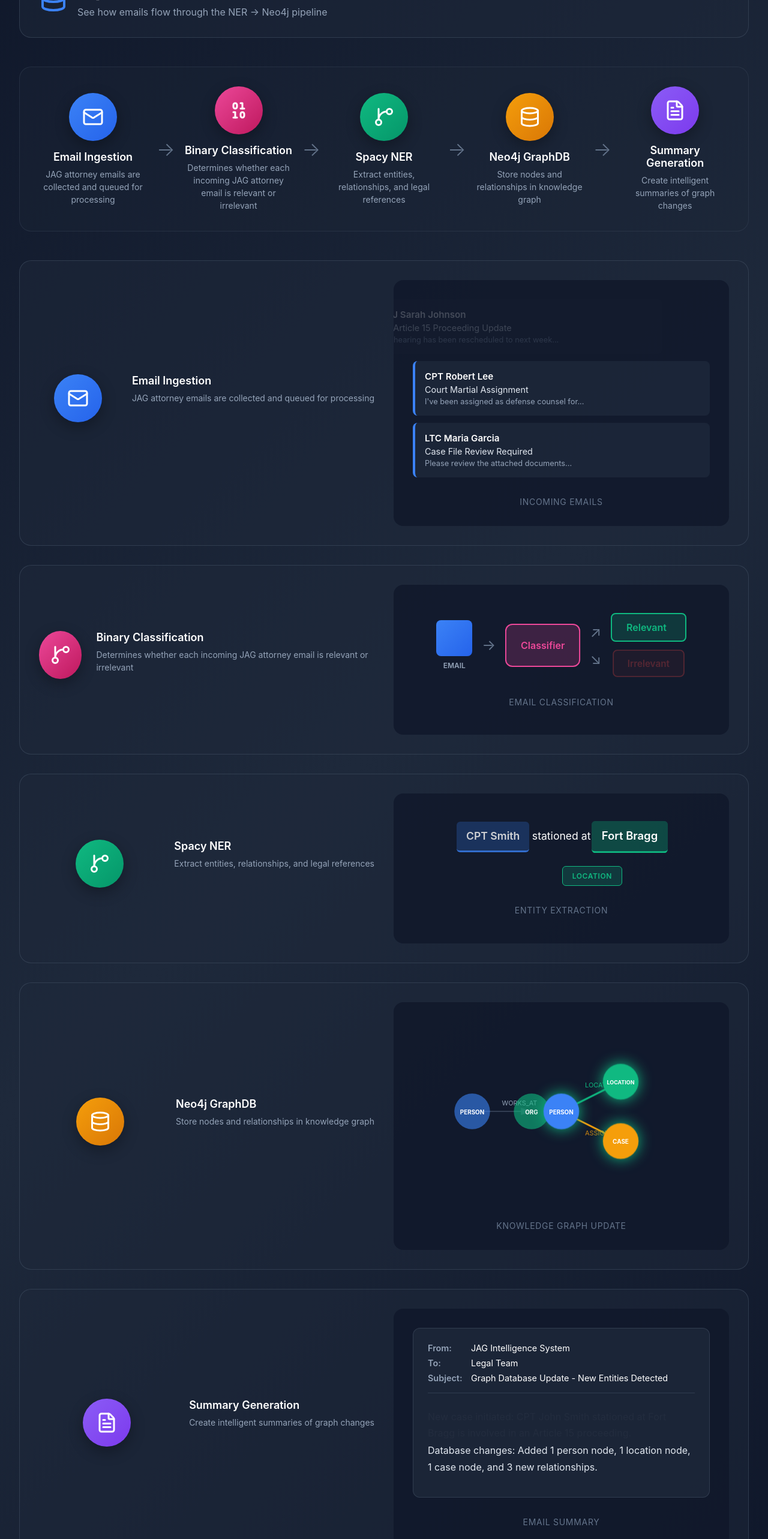
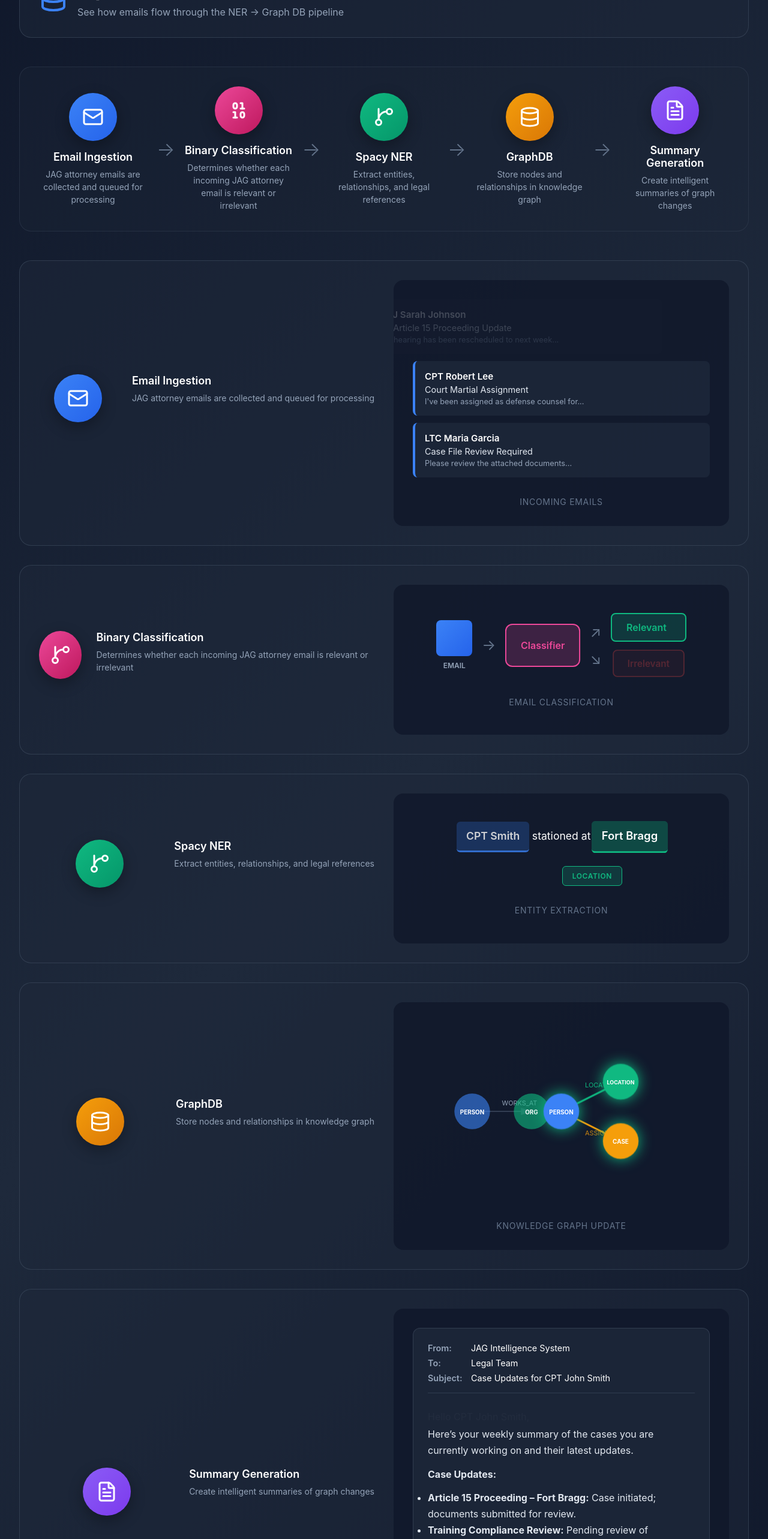
Before and after one commit to brandonluffmandeltalima/JAGDemo, a Next.js app: page / in a window 1280 px wide. Shown: the part 234-2800 px from the top of the page at 60% size. Built offline with nearby package versions, Linux system fonts and the light colour scheme.

Commit message:
styling updates

```diff
--- a/pages/index.js
+++ b/pages/index.js
@@ -12,29 +12,29 @@
   const [batchResults, setBatchResults] = useState([]);
   const [currentBatchIndex, setCurrentBatchIndex] = useState(0);
 
-  // Pre-populated test emails for batch processing
 const testEmails = [
   {
-    subject: "Personnel Update - Fort Bragg",
-    content: "CPT John Smith stationed at Fort Bragg is scheduled for an Article 15 hearing on March 15, 2024. The case involves alleged misconduct during a training exercise. LTC Davis will preside over the hearing."
+    subject: "Case Update – CPT John Smith (Case #JS-2417)",
+    content: "New information has been added to Case #JS-2417 involving CPT John Smith’s March 2024 training incident. The safety officer submitted a revised statement that may affect the initial findings. Please review before drafting the attorney’s response."
   },
   {
-    subject: "Security Incident Report",
-    content: "MAJ Rebecca Torres at Camp Pendleton reported a security breach on January 8, 2024. The incident involved unauthorized access to classified materials. Investigation is being led by SGT Michael Chen from the Military Police."
+    subject: "Document Requirements – CPT John Smith Hearing (Case #JS-2521)",
+    content: "For Case #JS-2521, all updated counseling statements and the final witness list for CPT John Smith’s administrative hearing must be added to the packet. Submission deadline remains 1700 tomorrow."
   },
   {
-    subject: "Court-Martial Proceedings",
-    content: "SPC Amanda Wilson faces court-martial at Fort Hood scheduled for February 20, 2024. Charges include dereliction of duty and insubordination. COL James Martinez assigned as presiding officer."
+    subject: "Evidence Review Needed – CPT John Smith (Case #JS-2417)",
+    content: "During review of Case #JS-2417, legal identified inconsistencies in the radio traffic logs from the incident day. Please examine these discrepancies and provide attorney notes for follow-up."
   },
   {
-    subject: "Training Schedule Update",
-    content: "Next week's training schedule has been updated. Physical training starts at 0600 hours. No legal matters to report at this time."
+  subject: "Team Potluck – Friday at 1200",
+  content: "Hi CPT John Smith,\n\nJust a reminder that the unit is hosting a team potluck this Friday at 1200 in the break room. Everyone is encouraged to bring a dish to share. Let us know what you plan to bring so we can coordinate. Hope to see you there!\n\n- SFC Ramirez"
   },
   {
-    subject: "Legal Review Required",
-    content: "1LT David Park stationed at Fort Campbell requires legal counsel for an upcoming administrative separation board on April 3, 2024. The case involves performance issues documented over the past six months."
+    subject: "Commander Inquiry – CPT John Smith (Case #JS-2521)",
+    content: "The battalion commander submitted additional questions regarding CPT John Smith’s decision-making during the readiness evaluation under Case #JS-2521. Attorney response is required by Monday."
   }
 ];
+
 
 const handleProcessEmail = async () => {
   setProcessing(true);
@@ -54,7 +54,7 @@
         { from: 'CPT John Smith', relation: 'STATIONED_AT', to: 'Fort Bragg' },
         { from: 'CPT John Smith', relation: 'INVOLVED_IN', to: 'Article 15' }
       ],
-      summary: 'Graph database updated: Added 1 person node, 1 location node, 1 legal code node, 1 date node, and 2 relationships to the knowledge graph.'
+      summary: 'Article 15 hearing shceduled for March 15, 2024.'
     });
     setProcessing(false);
   }, 2000);
@@ -294,7 +294,7 @@
   const entitySummary = parts.length > 0 ? parts.join(', ') : 'no new nodes';
   const relSummary = `${relationships.length} relationship${relationships.length !== 1 ? 's' : ''}`;
 
-  return `Graph database updated: Added ${entitySummary}, and ${relSummary} to the knowledge graph.`;
+  return `Case 2025-0947 involves SPC SGT Marjorie Adams. Recent updates include the completion of new witness interviews and a need to review the evidence to determine whether it is sufficient to support formal charges. Potential defense arguments or mitigating factors should be considered, and a decision is required on whether to proceed with an Article 32 hearing or pursue an administrative resolution. Additionally, guidance is needed on how to brief the command while ensuring compliance with regulations.`;
 };
 
 
@@ -305,7 +305,7 @@
         <Database className="demo-icon" />
         <div>
           <h2 className="demo-title">Pipeline Demo</h2>
-          <p className="demo-subtitle">See how emails flow through the NER → Neo4j pipeline</p>
+          <p className="demo-subtitle">See how emails flow through the NER → Graph DB pipeline</p>
         </div>
       </div>
 
@@ -344,7 +344,7 @@
           <div className="step-icon neo4j-step">
             <Database />
           </div>
-          <h3 className="step-title">Neo4j GraphDB</h3>
+          <h3 className="step-title">GraphDB</h3>
           <p className="step-description">Store nodes and relationships in knowledge graph</p>
         </div>
 
@@ -457,7 +457,7 @@
               <Database />
             </div>
             <div>
-              <h3 className="step-title">Neo4j GraphDB</h3>
+              <h3 className="step-title">GraphDB</h3>
               <p className="step-description">Store nodes and relationships in knowledge graph</p>
             </div>
           </div>
@@ -520,13 +520,25 @@
               </div>
               <div className="email-header-line">
                 <span className="header-label">Subject:</span>
-                <span className="header-value">Graph Database Update - New Entities Detected</span>
+                <span className="header-value">Case Updates for CPT John Smith</span>
               </div>
               <div className="email-divider"></div>
-              <div className="email-body-summary">
-                <p className="summary-paragraph animate-paragraph">New case initiated: CPT John Smith stationed at Fort Bragg is involved in an Article 15 proceeding.</p>
-                <p className="summary-paragraph animate-paragraph delay-p1">Database changes: Added 1 person node, 1 location node, 1 case node, and 3 new relationships.</p>
-              </div>
+                <div className="email-body-summary">
+                  <p className="summary-paragraph animate-paragraph">Hello CPT John Smith,</p>
+
+                  <p className="summary-paragraph animate-paragraph delay-p1">
+                    Here’s your weekly summary of the cases you are currently working on and their latest updates.
+                  </p>
+
+                  <p className="summary-paragraph animate-paragraph delay-p1"><strong>Case Updates:</strong></p>
+                  <ul className="summary-list animate-paragraph delay-p1">
+                    <li><strong>Article 15 Proceeding – Fort Bragg:</strong> Case initiated; documents submitted for review.</li>
+                    <li><strong>Training Compliance Review:</strong> Pending review of submitted training logs; follow-up scheduled next week.</li>
+                    <li><strong>Equipment Audit – Fort Bragg:</strong> Audit completed; discrepancies reported and logged.</li>
+                    <li><strong>Special Project X:</strong> Coordination with external agencies completed; awaiting feedback.</li>
+                  </ul>
+                </div>
+
             </div>
             <div className="animation-label">Email Summary</div>
           </div>
@@ -941,7 +953,7 @@
             </div>
           )}
 
-          {results.entities && results.entities.length > 0 && (
+          {/* {results.entities && results.entities.length > 0 &&  (
             <div className="results-card graph-card">
               <h3 className="results-title">
                 <Database size={20} />
@@ -981,7 +993,7 @@
                 </svg>
               </div>
             </div>
-          )}
+          )} */}
         </div>
       )}
     </div>
@@ -995,7 +1007,7 @@
         <BarChart3 className="admin-icon" />
         <div>
           <h2 className="admin-title">Admin Dashboard</h2>
-          <p className="admin-subtitle">Neo4j Graph Database Overview</p>
+          <p className="admin-subtitle">Graph Database Overview</p>
         </div>
       </div>
 
@@ -1040,7 +1052,7 @@
       <div className="graph-visualization">
         <h3 className="graph-title">
           <Database size={24} />
-          Neo4j Knowledge Graph - Sample Data
+          Knowledge Graph - Sample Data
         </h3>
         <div className="graph-canvas">
           <svg className="graph-svg" viewBox="0 0 1000 600">
```
